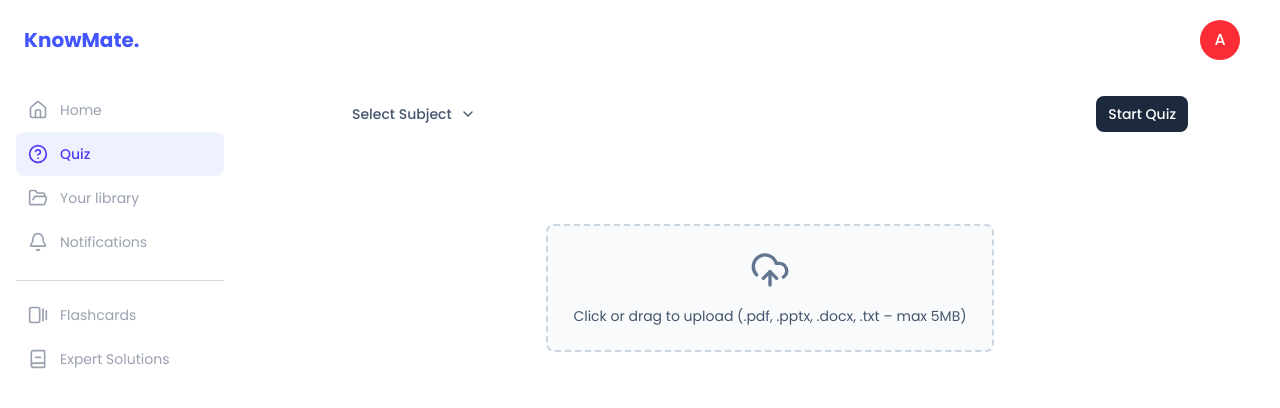
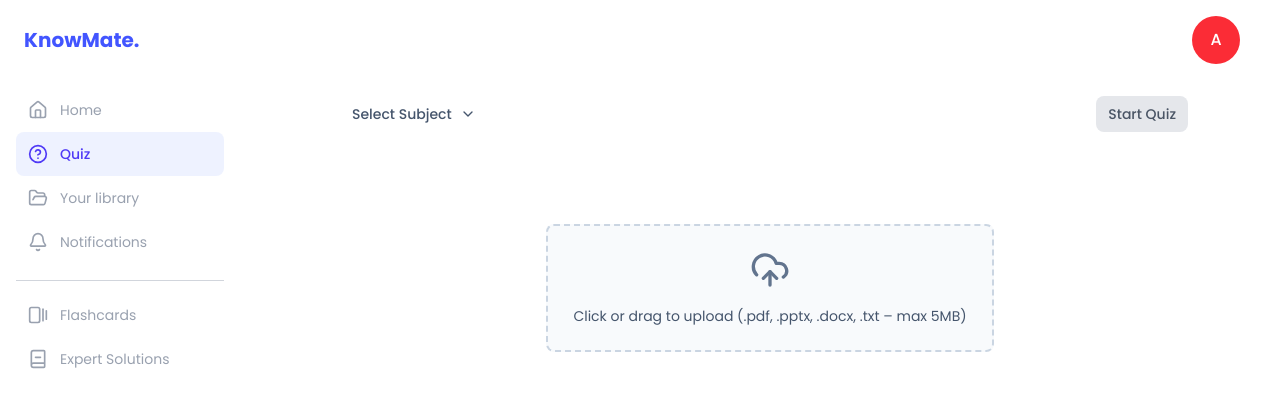
Before and after one commit to gideonadjei94/KnowMateFrontend, a React (Vite) app: page /dashboard/quiz in a window 1280 px wide. Shown: the top 408 px of the page. Built offline with nearby package versions, Linux system fonts and the light colour scheme; the HTML template or start-up script is replaced by a standard one.

Commit message:
Little Updates

```diff
--- a/src/pages/Dashboard/QuizOutlet.jsx
+++ b/src/pages/Dashboard/QuizOutlet.jsx
@@ -10,6 +10,7 @@ import {
   PenLine,
 } from "lucide-react";
 import FileUploader from "../../components/FileUploadForm";
+import clsx from "clsx";
 
 const subjects = {
   Literature: ["Novels", "Poems", "Plays"],
@@ -119,7 +120,15 @@ export default function QuizOutlet() {
           )}
         </div>
 
-        <button className="px-3 py-2 rounded-lg text-sm bg-slate-800 text-white cursor-pointer font-medium hover:bg-slate-700">
+        <button
+          className={clsx(
+            "px-3 py-2 rounded-lg text-sm font-medium ",
+            selectedSubject
+              ? "bg-slate-800 text-white hover:bg-slate-700 cursor-pointer"
+              : "bg-gray-200 text-gray-600 cursor-not-allowed"
+          )}
+          disabled={selectedSubject == null}
+        >
           Start Quiz
         </button>
       </div>
--- a/src/pages/Dashboard/_layout.jsx
+++ b/src/pages/Dashboard/_layout.jsx
@@ -40,7 +40,7 @@ export default function Dashboard() {
           <div className="h-20 flex px-10 sticky top-0 z-10 backdrop-blur-lg items-center">
             <div
               className={clsx(
-                "size-10 rounded-full flex items-center justify-center ml-auto text-white cursor-pointer",
+                "size-12 rounded-full flex items-center justify-center ml-auto text-white cursor-pointer",
                 bgColor
               )}
               onClick={() => setShowUserDialog(!showUserDialog)}
```
